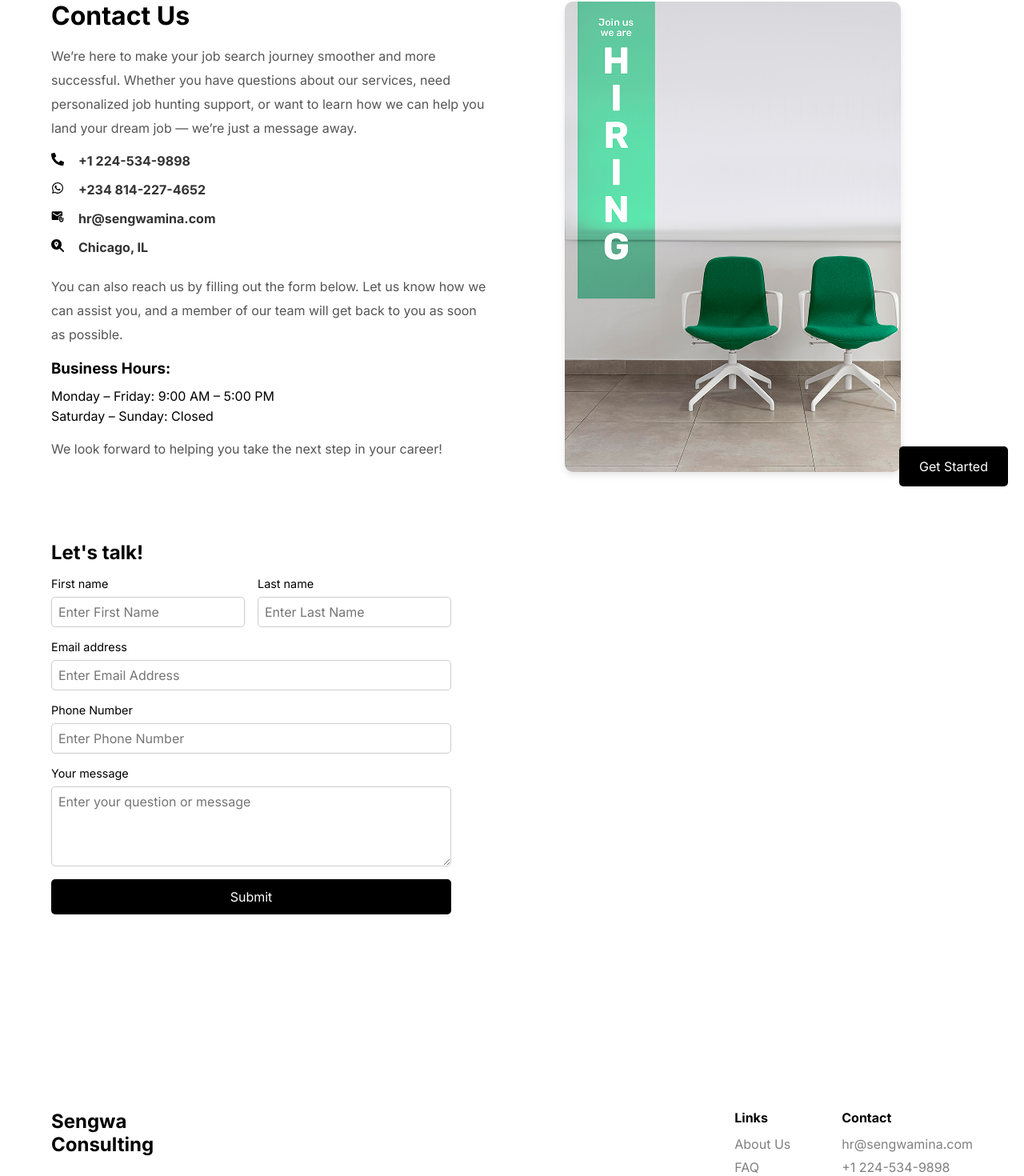
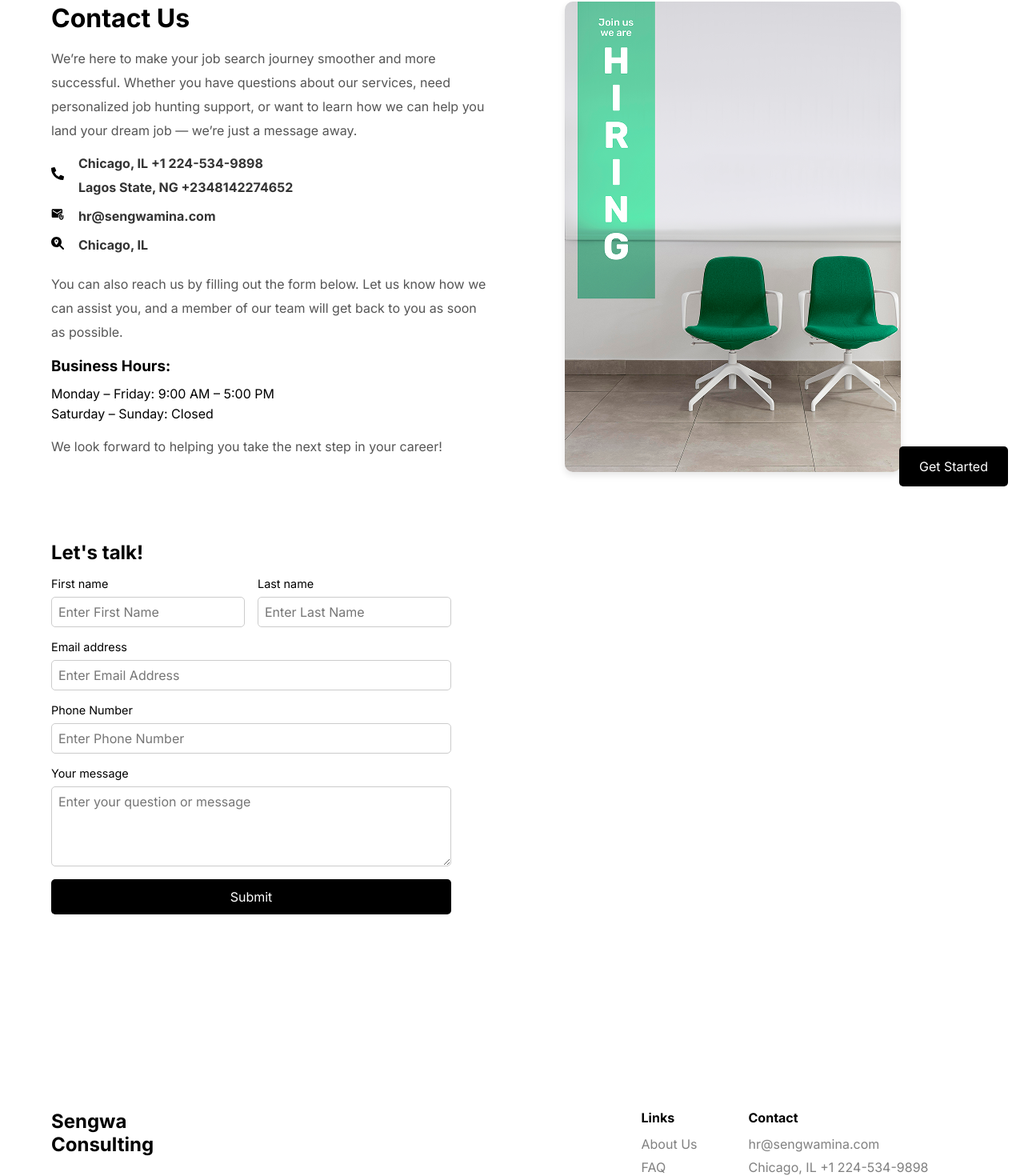
Before and after one commit to deji100/Sengwa_consulting, a Next.js app: page /contact-us in a window 1280 px wide. Shown: the part 172-1642 px from the top of the page at 80% size. Built offline with nearby package versions, Linux system fonts and the light colour scheme.

Commit message:
updated website

```diff
--- a/src/app/components/contact.js
+++ b/src/app/components/contact.js
@@ -23,14 +23,17 @@ const Contact = () => {
                             <span className="emoji">
                                 <FaPhoneAlt />
                             </span>
-                            <span className="contact-highlight" style={{ margin: "0 10px" }}>{"+1 224-534-9898"}</span>
+                            <div style={{ display: "flex", flexWrap: "wrap", gap: "10px" }}>
+                                <span className="contact-highlight" style={{ margin: "0 10px" }}>{"Chicago, IL"} {"+1 224-534-9898"}</span>
+                                <span className="contact-highlight" style={{ margin: "0 10px" }}>{"Lagos State, NG"} {"+2348142274652"}</span>
+                            </div>
                         </li>
-                        <li>
+                        {/* <li>
                             <span className="emoji">
                                 <FaWhatsapp />
                             </span>
                             <span className="contact-highlight" style={{ margin: "0 10px" }}>{"+234 814-227-4652"}</span>
-                        </li>
+                        </li> */}
                         <li>
                             <span className="emoji">
                                 <MdAttachEmail />
--- a/src/app/components/footer.js
+++ b/src/app/components/footer.js
@@ -14,7 +14,9 @@ const Footer = () => {
             <FaFacebook className="icon" />
             <FaLinkedin className="icon" />
             <FaYoutube className="icon" />
-            <FaInstagram className="icon" />
+            <Link href={"https://www.instagram.com/sengwaconsulting?igsh=eGxzcDdhbTA5d2Rm"} target="_blank">
+              <FaInstagram className="icon" />
+            </Link>
           </div>
         </div>
         <div className="footer-links">
@@ -27,8 +29,8 @@ const Footer = () => {
           <div className="footer-column">
             <h3>Contact</h3>
             <p>hr@sengwamina.com</p>
-            <p>{"+1 224-534-9898"}</p>
-            <p>{"+234 814-227-4652"}</p>
+            <p>{"Chicago, IL"} {"+1 224-534-9898"}</p>
+            <p>{"Lagos State, NG"} {"+234 814-227-4652"}</p>
             <p>Chicago, IL</p>
           </div>
         </div>
```
